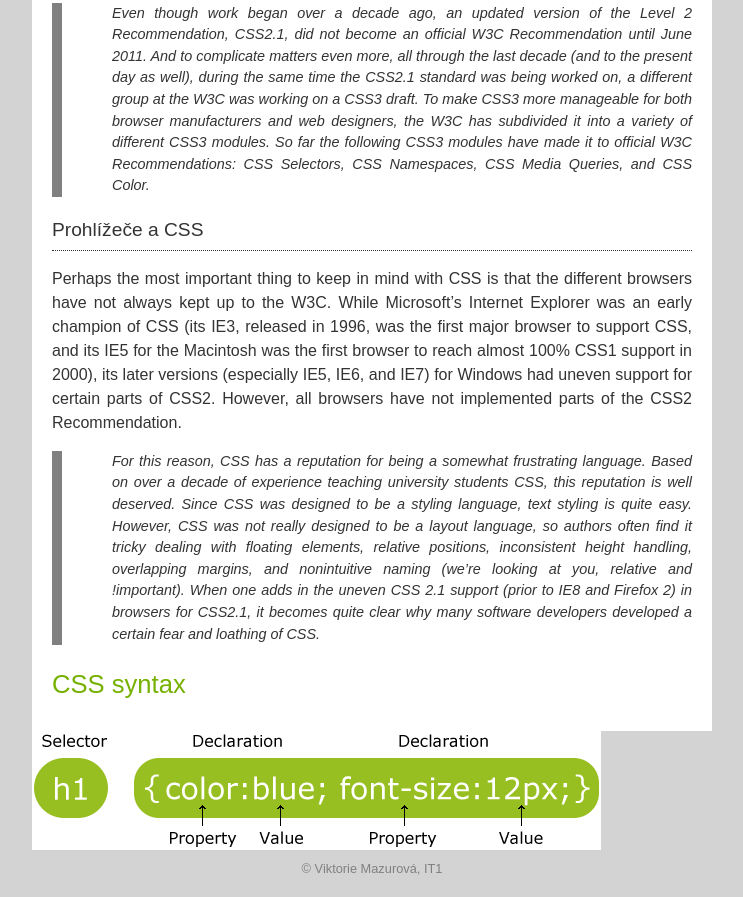
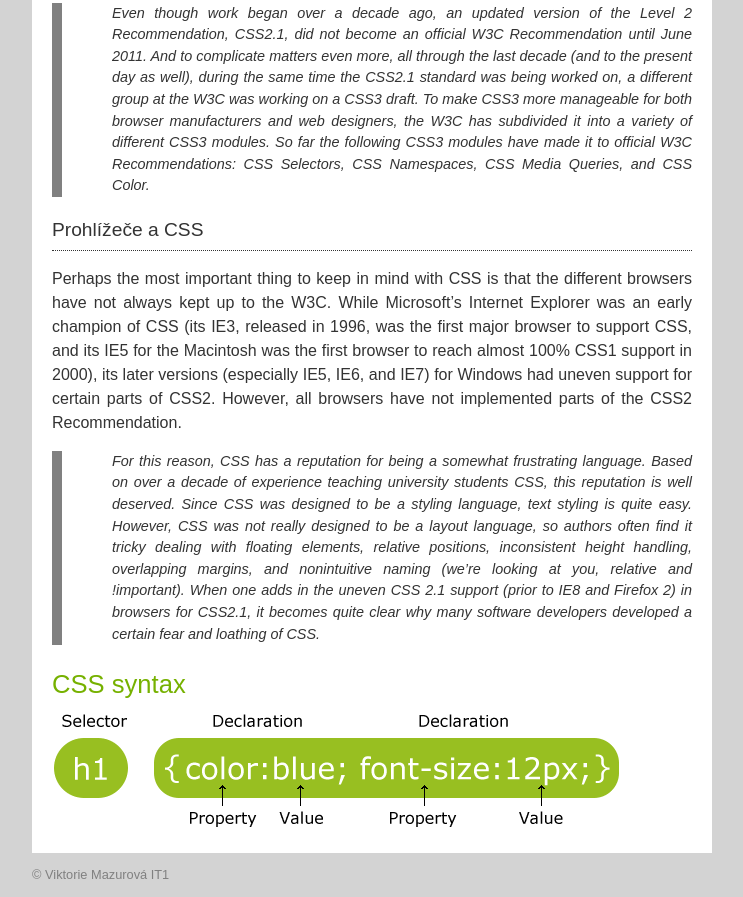
Before and after one commit to vmazurova/zaklady-css, a plain HTML site: page index.html in a window 1280 px wide. Shown: the part 1137-2034 px from the top of the page, without its empty margins (268-1011 px from the left). Drawn offline with Linux system fonts and the light colour scheme.

Commit message:
Update index.html

```diff
--- a/index.html
+++ b/index.html
@@ -85,13 +85,12 @@
             CSS 2.1 support (prior to IE8 and Firefox 2) in browsers for CSS2.1, it becomes
             quite clear why many software developers developed a certain fear and loathing
             of CSS.</p>
-        <h2>CSS syntax</h2>
-</div>
-        <img src="img/selector.gif" alt="selektor">
+       <h2>CSS syntax</h2>
+            <img src="img/selector.gif" alt="selektor">
+        </div>
+        <footer>
+            <p> &copy; Viktorie Mazurová IT1</p>
+        </footer>
+    </body>
 
-
-<footer>
-    &copy; Viktorie Mazurová, IT1
-</footer>
-</body>
-</html>
+    </html>
```
